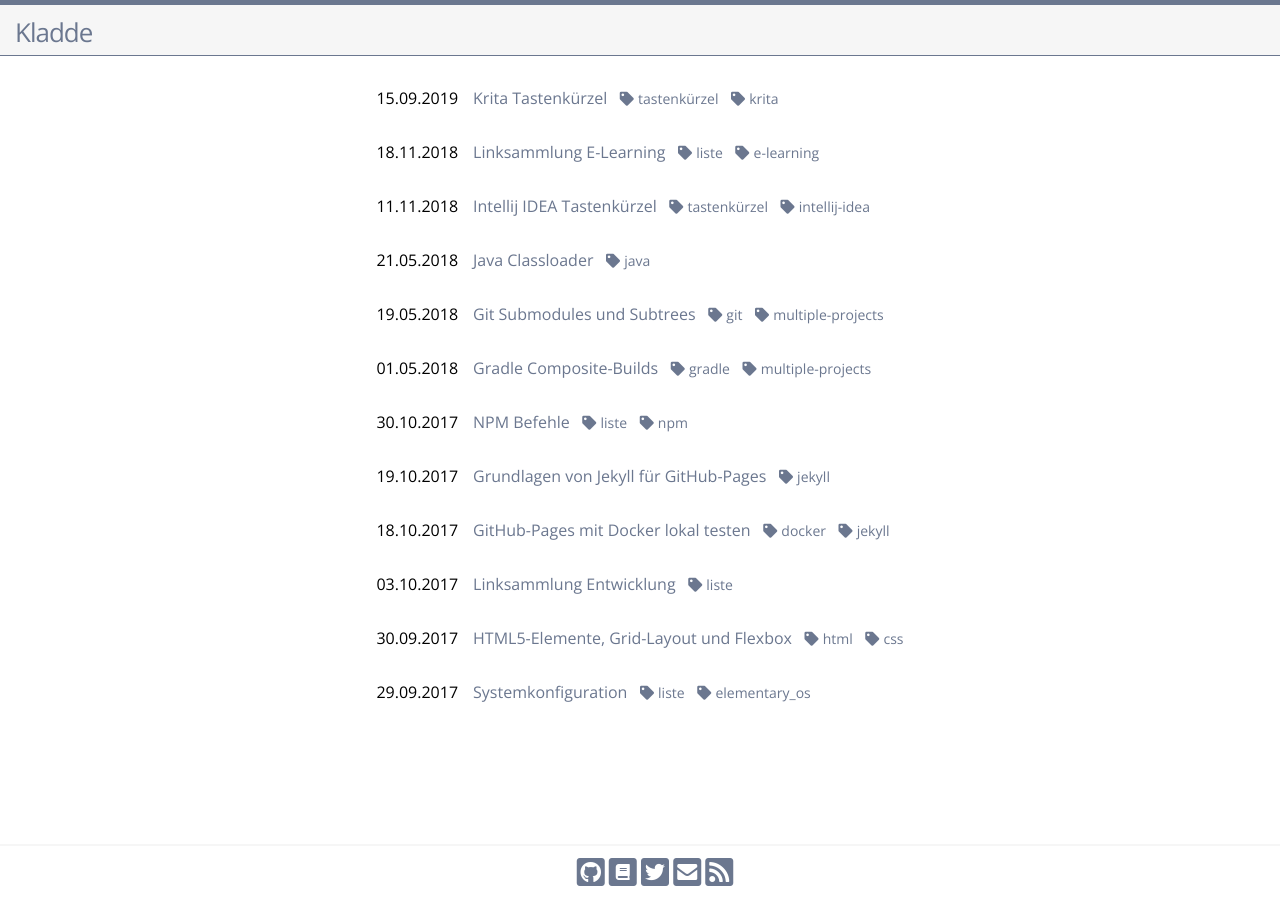
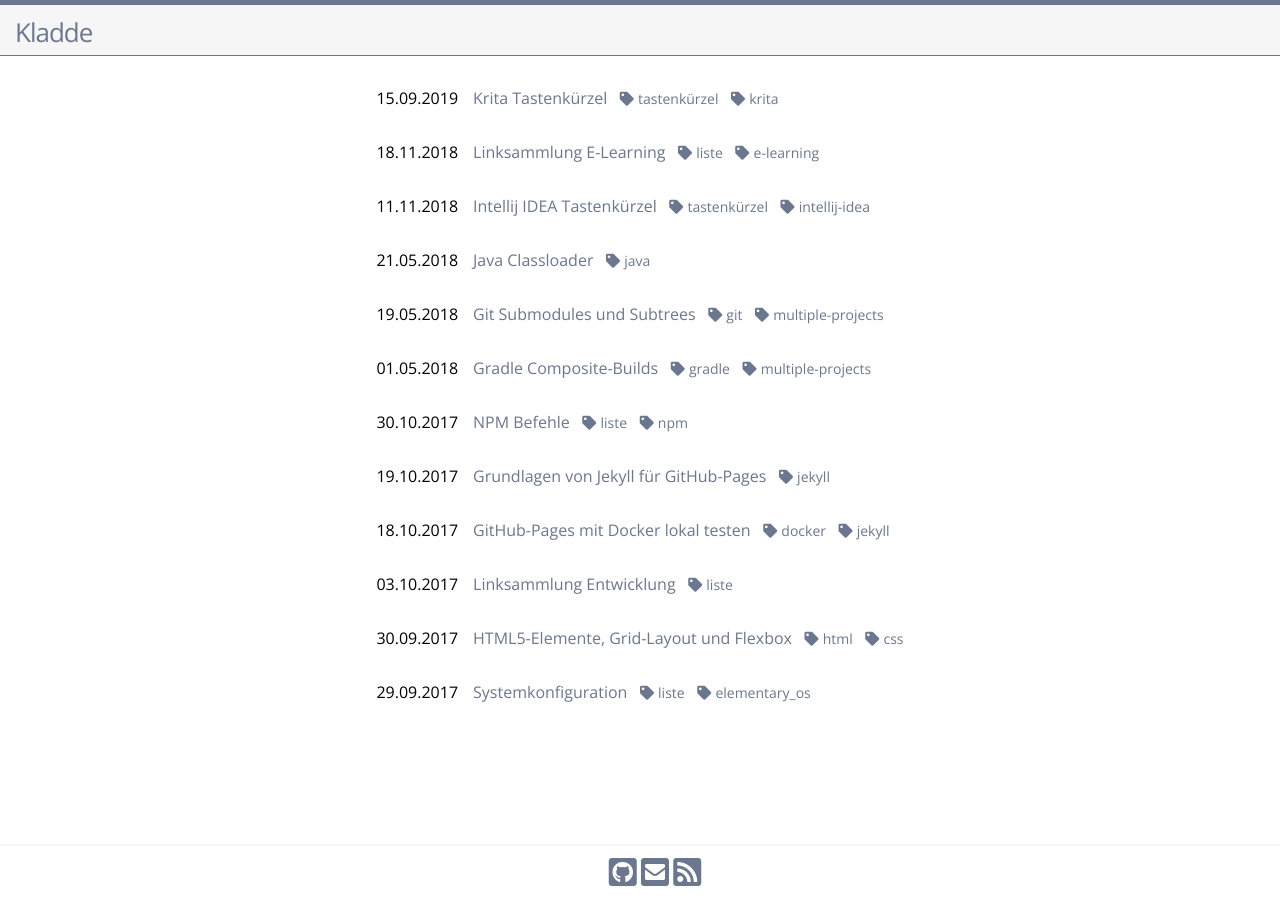
Before and after one commit to chhch/chhch.github.io, a Jekyll site: the page built from index.html, in a window 1280 px wide. Built offline with Jekyll 4.4.1, drawn with Linux system fonts in a browser that asks for light colours; nearby versions of some CDN libraries; comment, search, counter and statistics services are not loaded.

Commit message:
Remove social media links

```diff
--- a/_layouts/default.html
+++ b/_layouts/default.html
@@ -28,19 +28,6 @@
           </a>
       </li>
       <li>
-          <a href="https://www.lovelybooks.de/mitglied/jedermann/">
-              <span class="fa-stack" style="vertical-align: top; width: 28px;">
-                <i class="fas fa-square fa-stack-2x"></i>
-                <i class="fas fa-book fa-stack-1x fa-inverse"></i>
-              </span>
-          </a>
-      </li>
-      <li>
-          <a href="https://twitter.com/ch_hllh">
-              <i class="fab fa-twitter-square fa-2x"></i>
-          </a>
-      </li>
-      <li>
           <a href="mailto:ch@hllh.de">
               <i class="fas fa-envelope-square fa-2x"></i>
           </a>
```
